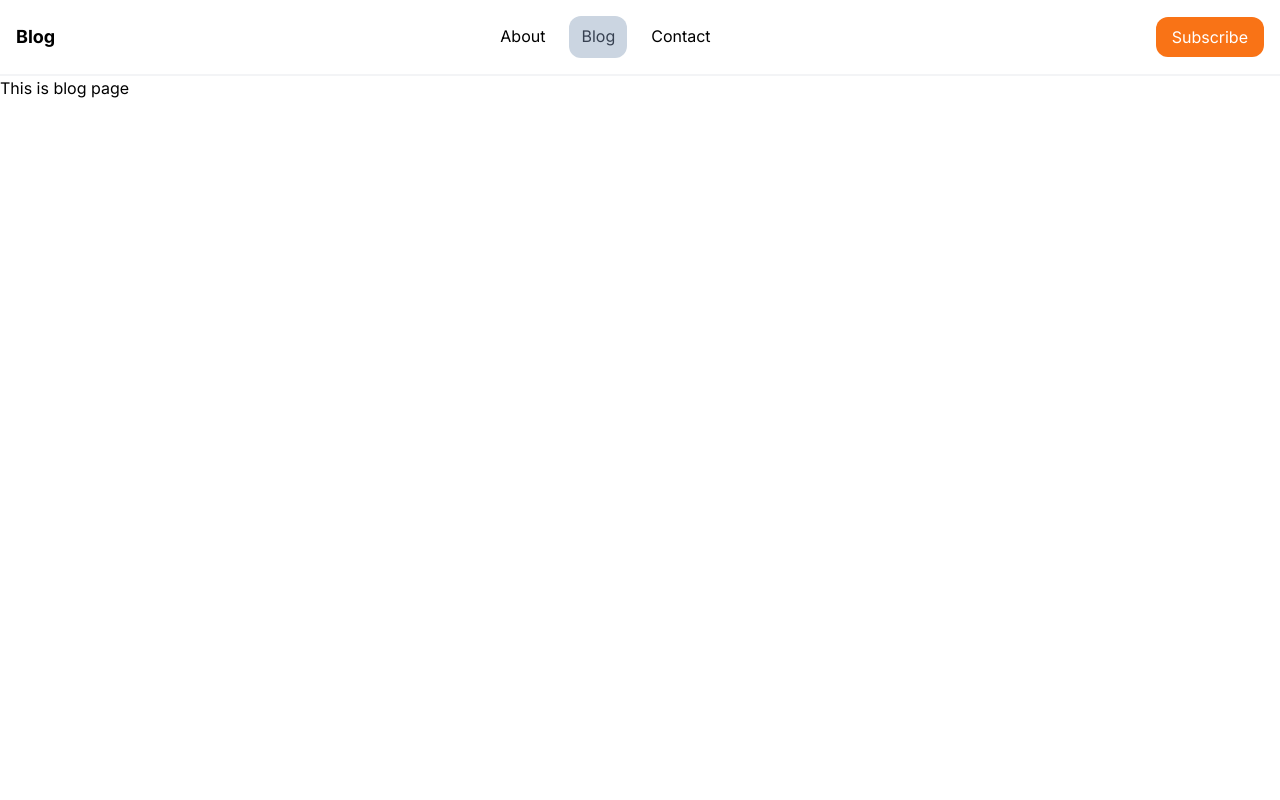
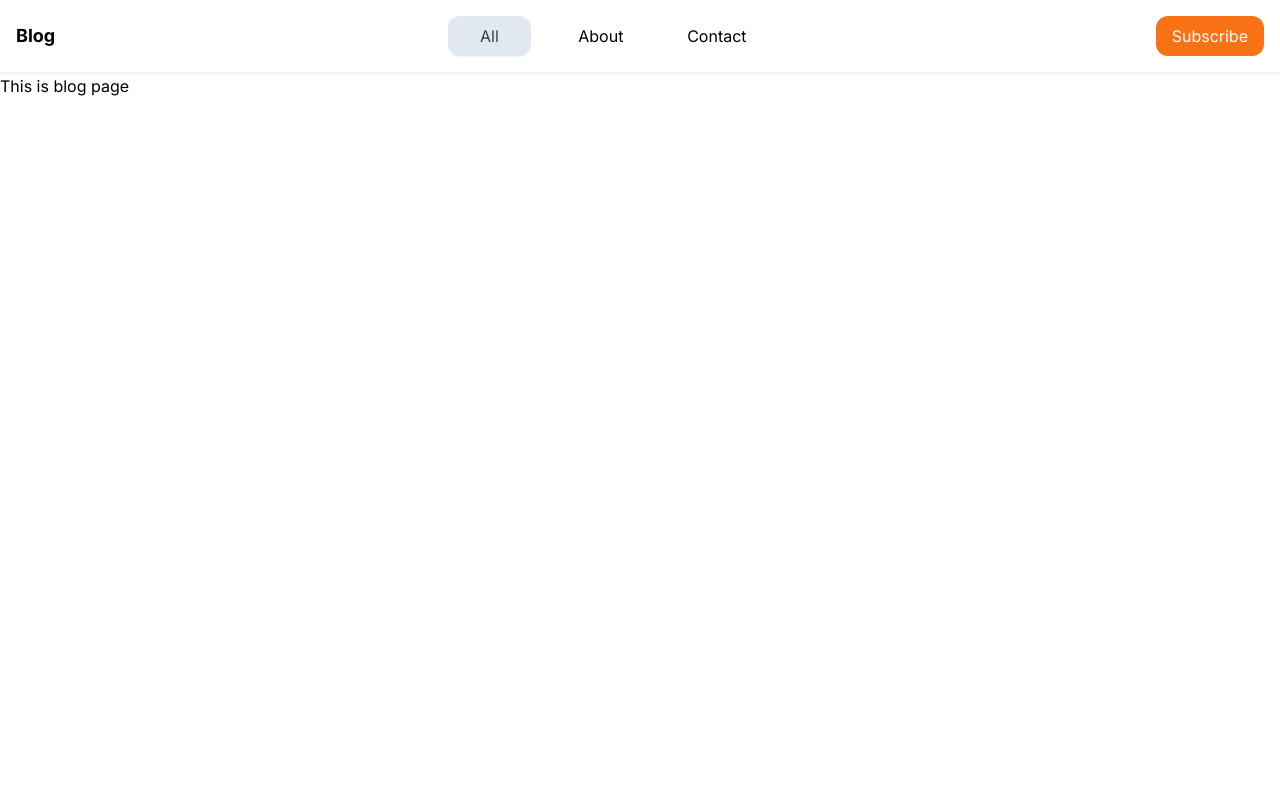
Before and after one commit to Kavirubc/cs-ucsc, a Next.js app: page /blog in a window 1280 px wide. Shown: the top 800 px of the page. Built offline with nearby package versions, Linux system fonts and the light colour scheme.

Commit message:
NavBar abslt pos. Same other changes to transitions at the tiles

```diff
--- a/src/app/Components/Molecules/navbar.jsx
+++ b/src/app/Components/Molecules/navbar.jsx
@@ -8,8 +8,8 @@ const Navbar = () => {
     const [activePath, setActivePath] = useState('');
 
     const links = [
+        { label: "All", href: "/blog" },
         { label: "About", href: "/about" },
-        { label: "Blog", href: "/blog" },
         { label: "Contact", href: "/contact" },
     ];
 
@@ -35,10 +35,11 @@ const Navbar = () => {
                 <ul className="hidden md:flex space-x-6 items-center content-center">
                     {links.map((link) => (
 
-                        <li key={link.href} className={isActive(link.href) ? ' bg-slate-300 px-3 py-2 rounded-xl' : ''}>
+                        <li key={link.href} className={isActive(link.href) ? ' bg-slate-200 rounded-xl shadow-sm' : ''}>
                             <div className='md:flex items-center content-center '>
                             <Link href={link.href}>
-                                <div className={`text-black underline-animation cursor-pointer ${isActive(link.href) ? 'text-gray-700' : ''}`}>{link.label}</div>
+                                    <div className='px-4'>
+                                        <div className={`text-black flex flex-row justify-center underline-animation cursor-pointer mx-4 max-w-[28px] py-2 ${isActive(link.href) ? 'text-gray-700' : ''}`}>{link.label}</div></div>
                             </Link>
                             </div>
                         </li>
--- a/src/app/Components/bloglist.jsx
+++ b/src/app/Components/bloglist.jsx
@@ -6,7 +6,7 @@ function Bloglist() {
   return (
     <div className='flex flex-col items-center group '>
       {blogs.map((blog,id) => (
-        <div key={id} className='group-hover:scale-[0.95] group-hover:hover:scale-105 transition duration-200 ease-in-out'>
+        <div key={id} className='group-hover:scale-[1] group-hover:hover:scale-105 transition duration-200 ease-in-out'>
           <Blogtile
             title={blog.title}
             desc={blog.desc}
--- a/src/app/page.jsx
+++ b/src/app/page.jsx
@@ -12,8 +12,10 @@ export default function Main() {
 
     <>
 
-      <Navbar />
-      <div style={{ minHeight: 'calc(100vh - 100px)' }}>
+      <div className='fixed top-0 w-full z-10'>
+        <Navbar />
+      </div>
+      <div className='mt-[70px]' style={{ minHeight: 'calc(100vh - 100px)' }}>
         <HeroSec />
 
         <div className='container mx-auto mt-8 px-10'>
```
